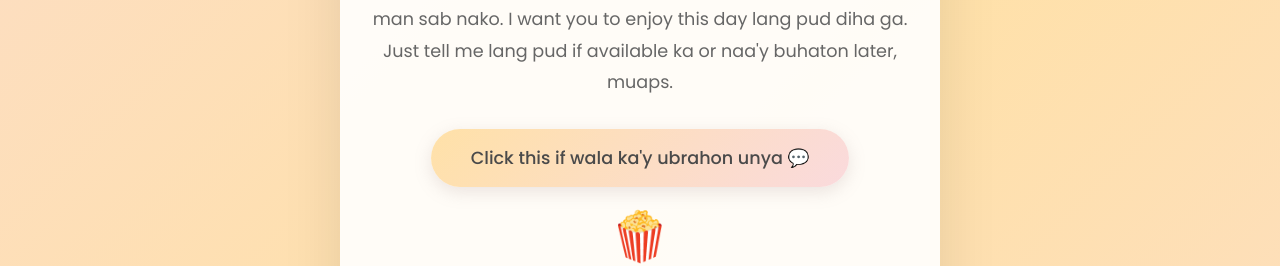
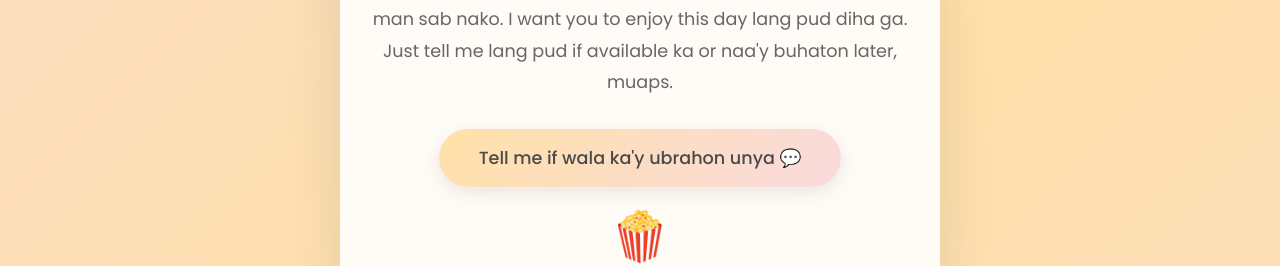
Before and after one commit to zesto0/Birthday, a plain HTML site: page index.html in a window 1280 px wide. Shown: the part 3044-3310 px from the top of the page. Drawn offline with Linux system fonts and the light colour scheme; animation ran at ten frames a second.

Commit message:
Update index.html

```diff
--- a/index.html
+++ b/index.html
@@ -171,7 +171,7 @@
                     naa'y buhaton later, muaps.
                 </p>
                 <!-- Messenger link - replace YOUR_MESSENGER_USERNAME with your actual username -->
-                <a href="https://m.me/Introvertu" target="_blank" class="streaming-button">Click this if wala ka'y ubrahon unya 💬</a>
+                <a href="https://m.me/Introvertu" target="_blank" class="streaming-button">Tell me if wala ka'y ubrahon unya 💬</a>
                 <div class="streaming-decoration">🍿</div>
             </div>
         </div>
```
